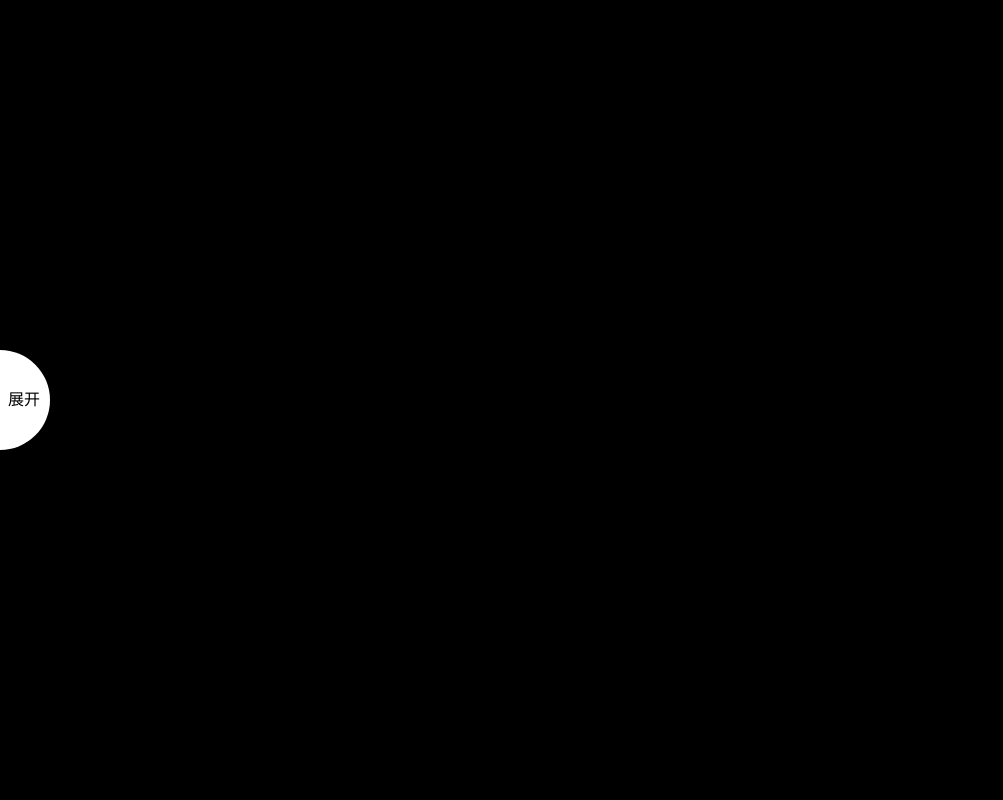
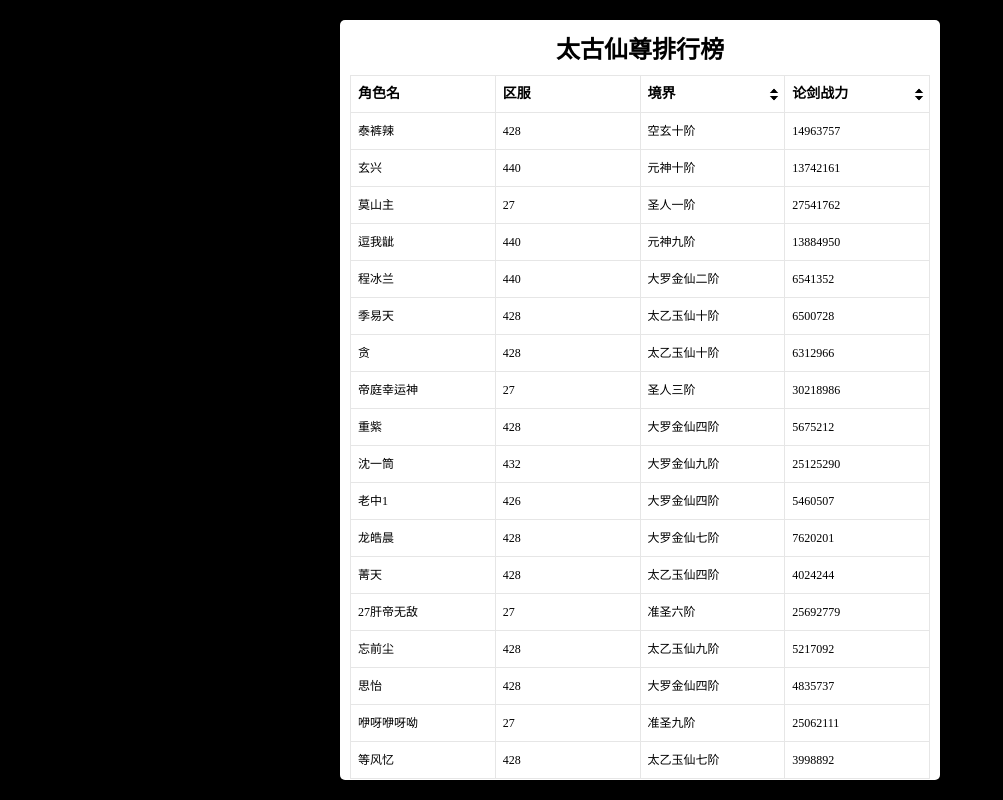
Before and after one commit to ranlongguang/guangling, a Vue app: page / in a window 1280 px wide. Shown: the whole page, without its empty margins (0-1003 px from the left). Built offline with nearby package versions, Linux system fonts and the light colour scheme; what particles.vue3 would draw is missing.

Commit message:
太古仙尊

```diff
--- a/index.html
+++ b/index.html
@@ -8,7 +8,6 @@
 		<meta name="format-detection" content="telephone=no">
 		<meta name="apple-mobile-web-app-capable" content="yes">
 		<meta name="apple-mobile-web-app-status-bar-style" content="black">
-    <title>光和玲</title>
   </head>
   <body>
     <div id="app"></div>
--- a/src/App.vue
+++ b/src/App.vue
@@ -1,13 +1,18 @@
 <template>
-	<gl-nav></gl-nav>
+	<gl-nav v-if="search"></gl-nav>
 	<router-view></router-view>
 </template>
 <script setup lang='ts'>
 	import glNav from './components/glNav.vue';
+	let search = location.search.split('=')[1];
 
 </script>
 
 <style>
+	* {
+		padding: 0;
+		margin: 0;
+	}
 	body,html {
 		background-color: #000;
 	}
--- a/src/components/glNav.vue
+++ b/src/components/glNav.vue
@@ -13,6 +13,7 @@
 	let show = ref<boolean>(false);
 	let router = useRouter();
 	let switchText = ref<string>('展开');
+	let search = location.search.split('=')[1];
 
 	// 处理点击事件函数
 	const navSwitch = () => {
@@ -35,13 +36,18 @@
 	}
 
 	let navList: navItem[] = [
+		{name: '太古仙尊', id: '/'},
+	];
+	if(search) {
+		navList = [
 			{name: '首页', id: '/'},
 			{name: '美女', id: '/glOne'},
 			{name: '烟花', id: '/glTwo'},
 			{name: '太古仙尊', id: '/glThree'},
 			{name: '贵州', id: 'girlFriend4'},
 			{name: '重庆', id: 'girlFriend5'},
-	]
+		];
+	}
 	let currNav = ref<navItem>(navList[0]);
 </script>
 
--- /dev/null
+++ b/src/router/config.js
@@ -0,0 +1,22 @@
+export default [
+	{
+		path: '/',
+		name: 'glThree',
+		component: () => import('../views/glThree/glThree.vue')
+	},
+	{
+		path: '/glOne',
+		name: 'glOne',
+		component: () => import('../views/glOne.vue')
+	},
+	{
+		path: '/glTwo',
+		name: 'glTwo',
+		component: () => import('../views/glTwo.vue')
+	},
+	{
+		path: '/glThree',
+		name: 'home',
+		component: () => import('../views/home.vue')
+	},
+]
--- /dev/null
+++ b/src/router/configGame.js
@@ -0,0 +1,7 @@
+export default [
+	{
+		path: '/',
+		name: 'tgxz',
+		component: () => import('../views/myGame/tgxz.vue')
+	},
+]
--- a/src/router/index.ts
+++ b/src/router/index.ts
@@ -1,29 +1,11 @@
 import { createRouter, createWebHashHistory } from 'vue-router'
-
+import config from './config.js'
+import configGame from './configGame.js'
+let search = location.search.split('=')[1];
+let routes = search ? config : configGame;
 const router = createRouter({
   history: createWebHashHistory(import.meta.env.BASE_URL),
-  routes: [
-    {
-      path: '/',
-      name: 'glThree',
-			component: () => import('../views/glThree/glThree.vue')
-    },
-		{
-		  path: '/glOne',
-		  name: 'glOne',
-		  component: () => import('../views/glOne.vue')
-		},
-		{
-		  path: '/glTwo',
-		  name: 'glTwo',
-		  component: () => import('../views/glTwo.vue')
-		},
-		{
-		  path: '/glThree',
-		  name: 'home',
-		  component: () => import('../views/home.vue')
-		},
-  ]
+  routes
 })
 
 export default router
--- /dev/null
+++ b/src/views/myGame/dataList.js
@@ -0,0 +1,128 @@
+export default [
+	{
+		area: 428,
+		name: '泰裤辣',
+		realm: 169,
+		position: 14963757,
+		avatarPosition: 895791,
+	},
+	{
+		area: 440,
+		name: '玄兴',
+		realm: 159,
+		position: 13742161,
+		avatarPosition: 208207,
+	},
+	{
+		area: 27,
+		name: '莫山主',
+		realm: 200,
+		position: 27541762,
+		avatarPosition: 350949,
+	},
+	{
+		area: 440,
+		name: '逗我龇',
+		realm: 158,
+		position: 13884950,
+		avatarPosition: 208207,
+	},
+	{
+		area: 440,
+		name: '程冰兰',
+		realm: 141,
+		position: 6541352,
+		avatarPosition: 208207,
+	},
+	{
+		area: 428,
+		name: '季易天',
+		realm: 139,
+		position: 6500728,
+		avatarPosition: 318906,
+	},
+	{
+		area: 428,
+		name: '贪',
+		realm: 139,
+		position: 6312966,
+		avatarPosition: 350949,
+	},
+	{
+		area: 27,
+		name: '帝庭幸运神',
+		realm: 202,
+		position: 30218986,
+		avatarPosition: 350949,
+	},
+	{
+		area: 428,
+		name: '重紫',
+		realm: 143,
+		position: 5675212,
+		avatarPosition: 390063,
+	},
+	{
+		area: 432,
+		name: '沈一筒',
+		realm: 148,
+		position: 25125290,
+		avatarPosition: 208207,
+	},
+	{
+		area: 426,
+		name: '老中1',
+		realm: 143,
+		position: 5460507,
+		avatarPosition: 344055,
+	},
+	{
+		area: 428,
+		name: '龙皓晨',
+		realm: 146,
+		position: 7620201,
+		avatarPosition: 500747,
+	},
+	{
+		area: 428,
+		name: '菁天',
+		realm: 133,
+		position: 4024244,
+		avatarPosition: '',
+	},
+	{
+		area: 27,
+		name: '27肝帝无敌',
+		realm: 195,
+		position: 25692779,
+		avatarPosition: 350949,
+	},
+	{
+		area: 428,
+		name: '忘前尘',
+		realm: 138,
+		position: 5217092,
+		avatarPosition: 290734,
+	},
+	{
+		area: 428,
+		name: '思怡',
+		realm: 143,
+		position: 4835737,
+		avatarPosition: 305152,
+	},
+	{
+		area: 27,
+		name: '咿呀咿呀呦',
+		realm: 198,
+		position: 25062111,
+		avatarPosition: 350949,
+	},
+	{
+		area: 428,
+		name: '等风忆',
+		realm: 136,
+		position: 3998892,
+		avatarPosition: 208207,
+	},
+]
--- /dev/null
+++ b/src/views/myGame/realmText.js
@@ -0,0 +1,53 @@
+export default {
+	130: '太乙玉仙一阶',
+	131: '太乙玉仙二阶',
+	132: '太乙玉仙三阶',
+	133: '太乙玉仙四阶',
+	134: '太乙玉仙五阶',
+	135: '太乙玉仙六阶',
+	136: '太乙玉仙七阶',
+	137: '太乙玉仙八阶',
+	138: '太乙玉仙九阶',
+	139: '太乙玉仙十阶',
+	140: '大罗金仙一阶',
+	141: '大罗金仙二阶',
+	142: '大罗金仙三阶',
+	143: '大罗金仙四阶',
+	144: '大罗金仙五阶',
+	145: '大罗金仙六阶',
+	146: '大罗金仙七阶',
+	147: '大罗金仙八阶',
+	148: '大罗金仙九阶',
+	149: '大罗金十阶',
+	150: '元神一阶',
+	151: '元神二阶',
+	152: '元神三阶',
+	153: '元神四阶',
+	154: '元神五阶',
+	155: '元神六阶',
+	156: '元神七阶',
+	157: '元神八阶',
+	158: '元神九阶',
+	159: '元神十阶',
+	169: '空玄十阶',
+	190: '准圣一阶',
+	191: '准圣二阶',
+	192: '准圣三阶',
+	193: '准圣四阶',
+	194: '准圣五阶',
+	195: '准圣六阶',
+	196: '准圣七阶',
+	197: '准圣八阶',
+	198: '准圣九阶',
+	199: '准圣十阶',
+	200: '圣人一阶',
+	201: '圣人二阶',
+	202: '圣人三阶',
+	203: '圣人四阶',
+	204: '圣人五阶',
+	205: '圣人六阶',
+	206: '圣人七阶',
+	207: '圣人八阶',
+	208: '圣人九阶',
+	209: '圣人十阶',
+}
--- /dev/null
+++ b/src/views/myGame/tgxz.vue
@@ -0,0 +1,146 @@
+<template>
+	<div class="tgxz">
+		<h1>太古仙尊排行榜</h1>
+		<div class="table">
+			<div class="table-header">
+				<div class="header-cel" v-for="(item, index) in headerList" :key="index">
+					<span>{{ item.name }}</span>
+					<div class="order" v-if="item.order" @click="changeOrder(item)">
+						<span :class="['order-up', {active: item.order === 2}]"></span>
+						<span :class="['order-down', {active: item.order === 3}]"></span>
+					</div>
+				</div>
+			</div>
+			<div class="table-body">
+				<div class="table-row" v-for="(item, index) in list" :key="index">
+					<div class="table-cel">{{ item.name }}</div>
+					<div class="table-cel">{{ item.area }}</div>
+					<div class="table-cel">{{ realmText[item.realm] }}</div>
+					<div class="table-cel">{{ item.position }}</div>
+				</div>
+			</div>
+		</div>
+	</div>
+</template>
+
+<script lang="ts" setup>
+	import { reactive } from 'vue';
+	import dataList from './dataList.js';
+	import realmText from './realmText.js';
+	document.title = '太古仙尊排行榜';
+	let list = reactive(dataList);
+	const headerList = [
+		{name: '角色名', id: 'name'},
+		{name: '区服', id: 'area'},
+		{name: '境界', id: 'realm', order: 1},
+		{name: '论剑战力', id: 'position', order: 1},
+	];
+
+	const changeOrder = (data) => {
+		headerList.forEach(item => {
+			if(item.order && item.id !== data.id) item.order = 1;
+		});
+		let order = data.order === 3 ? 2 : 3;
+		data.order = order;
+		list.sort((a, b) => {
+			if(order === 3) return b[data.id] - a[data.id];
+			return a[data.id] - b[data.id];
+		});
+	}
+</script>
+
+<style scoped lang="less">
+	.tgxz {
+		padding: 10px;
+		background-color: #fff;
+		margin: 20px auto;
+		width: calc(100vw - 30px);
+		height: calc(100vh - 40px);
+		max-width: 600px;
+		overflow: auto;
+		border-radius: 5px;
+		font-size: 12px;
+
+		h1 {
+			text-align: center;
+			padding-bottom: 10px;
+		}
+
+		.table {
+			border: 1px solid #e6e6e6;
+		}
+
+		.table-header {
+			display: flex;
+
+			.header-cel {
+				font-weight: bold;
+				line-height: 36px;
+				font-size: 14px;
+				padding: 0 7px;
+				position: relative;
+				flex: 1;
+
+				.order {
+					position: absolute;
+					top: 11px;
+					right: 7px;
+
+					span {
+						display: block;
+						width: 0;
+						height: 0;
+						border: 3px solid transparent;
+						transform: rotate(45deg);
+						cursor: pointer;
+
+						&.order-up {
+							border-top-color: #000;
+							border-left-color: #000;
+							position: relative;
+							top: 3px;
+
+							&.active {
+								border-top-color: #ef463c;
+								border-left-color: #ef463c;
+							}
+						}
+
+						&.order-down {
+							border-bottom-color: #000;
+							border-right-color: #000;
+
+							&.active {
+								border-bottom-color: #ef463c;
+								border-right-color: #ef463c;
+							}
+						}
+					}
+				}
+
+				&:not(:last-child) {
+					border-right: 1px solid #e6e6e6;
+				}
+			}
+		}
+
+		.table-row {
+			display: flex;
+
+			.table-cel {
+				flex: 1;
+				line-height: 36px;
+				border-top: 1px solid #e6e6e6;
+				padding: 0 7px;
+
+				&.name {
+					color: #ef463c;
+				}
+
+				&:not(:last-child) {
+					border-right: 1px solid #e6e6e6;
+				}
+			}
+		}
+	}
+</style>
```
Lines whose indentation alone changed are shown as unchanged.
